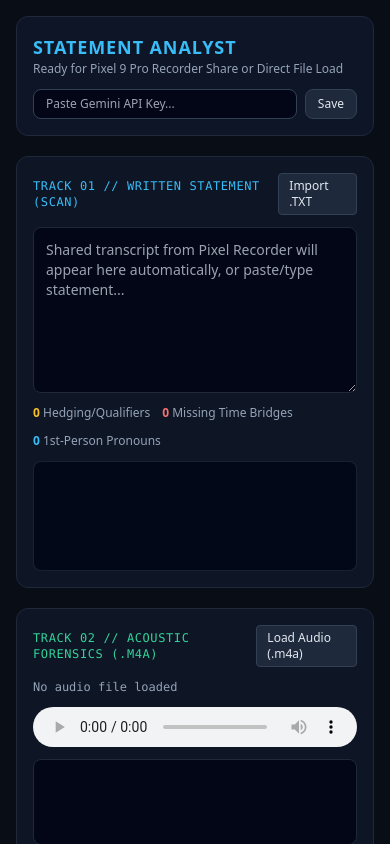
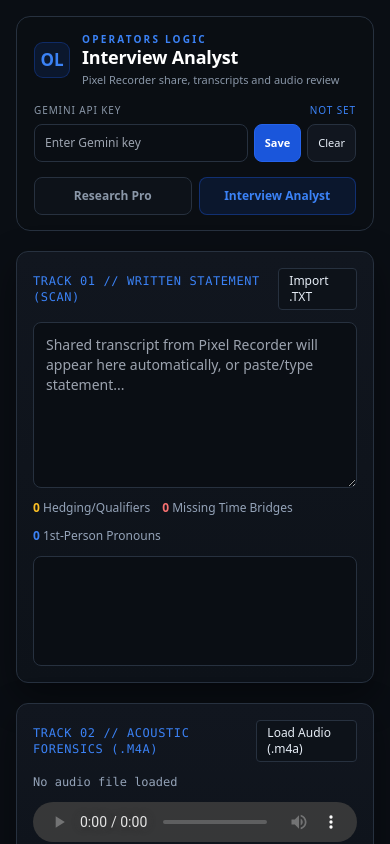
Before and after one commit to shanelockhart/statement, a plain HTML site: page index.html in a window 390 px wide. Shown: the top 844 px of the page. Drawn offline with nearby package versions, Linux system fonts and the light colour scheme.

Commit message:
Match Statement Analyst to Operators Logic branding (#2)
* Match Statement Analyst to Operators Logic branding

* Complete Operators Logic mobile branding and key messaging

```diff
--- a/index.html
+++ b/index.html
@@ -3,9 +3,9 @@
 <head>
   <meta charset="UTF-8" />
   <meta name="viewport" content="width=device-width, initial-scale=1.0" />
-  <title>Statement Analyst | Pixel Forensics</title>
-  <meta name="theme-color" content="#0f172a" />
-  <link rel="manifest" href='data:application/manifest+json,{"name":"Statement Analyst","short_name":"Analyst","start_url":"./","display":"standalone","background_color":"%23090d16","theme_color":"%230f172a","icons":[{"src":"https://placehold.co/192x192/0f172a/38bdf8.png?text=SA","sizes":"192x192","type":"image/png"},{"src":"https://placehold.co/512x512/0f172a/38bdf8.png?text=SA","sizes":"512x512","type":"image/png"}]}'>
+  <title>Interview Analyst | Operators Logic</title>
+  <meta name="theme-color" content="#0a0e14" />
+  <link rel="manifest" href='data:application/manifest+json,{"name":"Operators Logic Interview Analyst","short_name":"OL Interview","start_url":"./","display":"standalone","background_color":"%230a0e14","theme_color":"%230a0e14","icons":[{"src":"https://placehold.co/192x192/0a0e14/3b82f6.png?text=OL","sizes":"192x192","type":"image/png"},{"src":"https://placehold.co/512x512/0a0e14/3b82f6.png?text=OL","sizes":"512x512","type":"image/png"}]}'>
   <script src="https://cdn.tailwindcss.com"></script>
   <style>
     body { background-color: #090d16; color: #e2e8f0; font-family: system-ui, sans-serif; }
@@ -13,18 +13,32 @@
     .mark-bridge { background: rgba(239, 68, 68, 0.28); border-bottom: 2px solid #ef4444; padding: 0 2px; }
     .mark-pronoun { background: rgba(56, 189, 248, 0.22); border-bottom: 2px solid #38bdf8; padding: 0 2px; }
   </style>
+<style id="operators-logic-theme">
+:root{--ol-bg:#0a0e14;--ol-panel:#11161f;--ol-panel-2:#0d1219;--ol-line:#27313f;--ol-blue:#1a56db;--ol-bright:#3b82f6;--ol-text:#e6edf6;--ol-muted:#8a97a8;color-scheme:dark}
+body{background:var(--ol-bg)!important;color:var(--ol-text)!important;font-family:system-ui,-apple-system,"Segoe UI",Roboto,sans-serif}
+.ol-header{background:#0a0e14ee!important;border:1px solid var(--ol-line)!important;border-radius:14px;padding:15px 17px!important;display:flex;align-items:center;justify-content:space-between;gap:15px;flex-wrap:wrap}
+.ol-brand{display:flex;align-items:center;gap:12px}.ol-logo{width:36px;height:36px;display:grid;place-items:center;flex-shrink:0;color:var(--ol-bright);background:#1a56db22;border:1px solid #1a56db55;border-radius:9px;font-size:17px;font-weight:800}
+.ol-kicker{font-size:10px;letter-spacing:.22em;text-transform:uppercase;color:var(--ol-bright);font-weight:800}.ol-heading{font-size:18px;letter-spacing:-.01em;font-weight:800;color:#fff;line-height:1.2}.ol-subheading{font-size:11px;color:var(--ol-muted);margin-top:3px}
+.ol-nav{display:flex;flex-wrap:wrap;gap:7px}.ol-nav-item{font-size:12px;font-weight:700;color:var(--ol-muted);border:1px solid var(--ol-line);background:var(--ol-panel-2);border-radius:8px;padding:9px 11px;text-decoration:none}
+.ol-nav-item:hover,.ol-nav-item.current{color:var(--ol-bright);border-color:#1a56db66;background:#1a56db22}
+.ol-key{min-width:235px;flex:1;max-width:390px}.ol-key-label{font-size:10px;display:flex;justify-content:space-between;color:var(--ol-muted);text-transform:uppercase;letter-spacing:.09em;margin-bottom:6px}#keyStatus{color:var(--ol-bright)}.ol-key-controls{display:flex;gap:6px}
+#apiKeyInput{min-width:0;flex:1;border:1px solid var(--ol-line);background:var(--ol-bg);color:var(--ol-text);padding:9px 10px;border-radius:8px;font-size:12px}.ol-save,.ol-clear{border:1px solid var(--ol-line);background:var(--ol-panel);color:var(--ol-text);padding:7px 10px;border-radius:8px;font-size:11px;cursor:pointer}.ol-save{background:var(--ol-blue);border-color:#2563eb;color:#fff;font-weight:700}.ol-clear:hover{color:#ed6a5e}
+section{background:linear-gradient(180deg,var(--ol-panel),var(--ol-panel-2))!important;border:1px solid var(--ol-line)!important;box-shadow:0 14px 36px #0006}
+textarea,#highlightedOutput,#aiResultBox,#freqCanvas{background:var(--ol-bg)!important;border-color:var(--ol-line)!important;color:var(--ol-text)!important}
+.text-sky-400,.text-emerald-400{color:var(--ol-bright)!important}button.bg-sky-600{background:var(--ol-blue)!important}button.bg-sky-600:hover{background:#1d4ed8!important}
+button.bg-slate-800,label.bg-slate-800{background:var(--ol-panel-2)!important;border-color:var(--ol-line)!important;color:var(--ol-text)!important}
+button:focus-visible,a:focus-visible,input:focus-visible,textarea:focus-visible{outline:2px solid var(--ol-bright)!important;outline-offset:2px}
+.ol-notice{color:var(--ol-muted);font-size:11px;line-height:1.5}
+@media(max-width:700px){.ol-header{align-items:stretch}.ol-key{max-width:none;flex-basis:100%}.ol-nav{order:3;width:100%}.ol-nav-item{flex:1;text-align:center}}
+</style>
 </head>
 <body class="min-h-screen p-4 md:p-6 max-w-6xl mx-auto space-y-5">
-  <header class="flex flex-wrap items-center justify-between gap-3 bg-slate-900/90 border border-slate-800 p-4 rounded-xl">
-    <div>
-      <h1 class="text-lg font-bold tracking-wider uppercase text-sky-400">Statement Analyst</h1>
-      <p class="text-xs text-slate-400" id="statusBanner">Ready for Pixel 9 Pro Recorder Share or Direct File Load</p>
-    </div>
-    <div class="flex items-center gap-2 w-full sm:w-auto">
-      <input id="apiKeyInput" type="password" placeholder="Paste Gemini API Key..." class="bg-slate-950 border border-slate-700 rounded-lg px-3 py-1.5 text-xs w-full sm:w-64 focus:outline-none focus:border-sky-500" />
-      <button onclick="saveKey()" class="bg-slate-800 hover:bg-slate-700 text-xs px-3 py-1.5 rounded-lg border border-slate-700">Save</button>
-    </div>
-  </header>
+  <header class="ol-header">
+  <div class="ol-brand"><div class="ol-logo" aria-hidden="true">OL</div><div><div class="ol-kicker">Operators Logic</div><h1 class="ol-heading">Interview Analyst</h1><p class="ol-subheading" id="statusBanner">Pixel Recorder share, transcripts and audio review</p></div></div>
+  <nav class="ol-nav" aria-label="Application modules"><a href="https://operatorslogicdorktool.netlify.app/" class="ol-nav-item">Research Pro</a><a href="./" class="ol-nav-item current" aria-current="page">Interview Analyst</a></nav>
+  <div class="ol-key"><label class="ol-key-label" for="apiKeyInput">Gemini API key <span id="keyStatus" aria-live="polite">Not set</span></label>
+    <div class="ol-key-controls"><input id="apiKeyInput" type="password" placeholder="Enter Gemini key" autocomplete="off" spellcheck="false"><button type="button" onclick="saveKey()" class="ol-save">Save</button><button type="button" onclick="clearKey()" class="ol-clear">Clear</button></div></div>
+</header>
 
   <div class="grid grid-cols-1 lg:grid-cols-2 gap-5">
     <section class="bg-slate-900/80 border border-slate-800 rounded-xl p-4 flex flex-col gap-3">
@@ -74,18 +88,32 @@
       </button>
     </div>
     <div id="aiResultBox" class="bg-slate-950 border border-slate-800 rounded-lg p-4 text-sm whitespace-pre-wrap text-slate-300 min-h-[120px]">Awaiting statement transcript and/or audio payload...</div>
+    <p class="ol-notice">Interview guidance only. Language and vocal changes are leads, not proof of deception. AI processing sends provided materials to Gemini. Your key stays in this browser's local storage, so use a private device.</p>
   </section>
 
   <script>
     let currentAudioFile = null;
     let audioCtx, analyser, sourceNode;
 
-    const savedKey = localStorage.getItem('SA_GEMINI_KEY');
+    // Shared with Research Pro when both pages are served from one website.
+    const KEY_STORAGE = 'SA_GEMINI_KEY';
+    const savedKey = localStorage.getItem(KEY_STORAGE);
     if (savedKey) document.getElementById('apiKeyInput').value = savedKey;
+    function updateKeyStatus(){document.getElementById('keyStatus').textContent=localStorage.getItem(KEY_STORAGE)?'Ready':'Not set';}
     function saveKey() {
-      localStorage.setItem('SA_GEMINI_KEY', document.getElementById('apiKeyInput').value.trim());
-      alert('API Key saved locally on device.');
+      const key = document.getElementById('apiKeyInput').value.trim();
+      if (!key) return alert('Enter a Gemini API key first.');
+      localStorage.setItem(KEY_STORAGE, key);
+      updateKeyStatus();
+      alert('Key saved for this website. For one key across both tools, open the unified Operators Logic site.');
     }
+    function clearKey(){
+      if(!confirm('Remove the saved Gemini key from this browser?'))return;
+      localStorage.removeItem(KEY_STORAGE);
+      document.getElementById('apiKeyInput').value='';
+      updateKeyStatus();
+    }
+    updateKeyStatus();
 
     function handleTxtUpload(e) {
       const f = e.target.files[0];
@@ -191,10 +219,10 @@
       const parts = [{
         text: `You are an expert criminal investigator trained in Scientific Content Analysis (SCAN), cognitive interview techniques, and vocal stress/deception detection. Analyze the provided statement transcript and/or audio recording.
 Provide:
-1. EXECUTIVE SUMMARY & RISK LEVEL (Low / Moderate / High indicators of withholding or fabrication)
+1. INTERVIEW SUMMARY (Describe observations without inferring lies or inventing risk percentages)
 2. LINGUISTIC INDICATORS (Pronoun drops, hedging/qualifiers, missing time text bridges, tense shifts, unprompted denials)
 3. ACOUSTIC / VOCAL INDICATORS (If audio provided: response latency, micro-pauses, pitch/pace shifts, vocal tension)
-4. TARGETED FOLLOW-UP QUESTIONS (Direct, non-leading questions to probe the exact time gaps or hedged phrases)`
+4. TARGETED FOLLOW-UP QUESTIONS (Neutral questions to clarify discrepancies and test alternative explanations)`
       }];
 
       if (text) parts.push({ text: `STATEMENT TRANSCRIPT:\n${text}` });
@@ -204,13 +232,14 @@ Provide:
       }
 
       try {
-        const res = await fetch(`https://generativelanguage.googleapis.com/v1beta/models/gemini-2.5-flash:generateContent?key=${apiKey}`, {
+        const res = await fetch('https://generativelanguage.googleapis.com/v1beta/models/gemini-2.5-flash:generateContent', {
           method: 'POST',
-          headers: { 'Content-Type': 'application/json' },
+          headers: { 'Content-Type': 'application/json', 'x-goog-api-key': apiKey },
           body: JSON.stringify({ contents: [{ parts }] })
         });
         const data = await res.json();
-        out.textContent = data?.candidates?.[0]?.content?.parts?.[0]?.text || JSON.stringify(data, null, 2);
+        if (!res.ok) throw new Error(data?.error?.message || ('Gemini HTTP ' + res.status));
+        out.textContent = data?.candidates?.[0]?.content?.parts?.map(p => p.text || '').join('') || 'No analysis returned.';
       } catch (err) {
         out.textContent = 'Error running scan: ' + err.message;
       }
```
